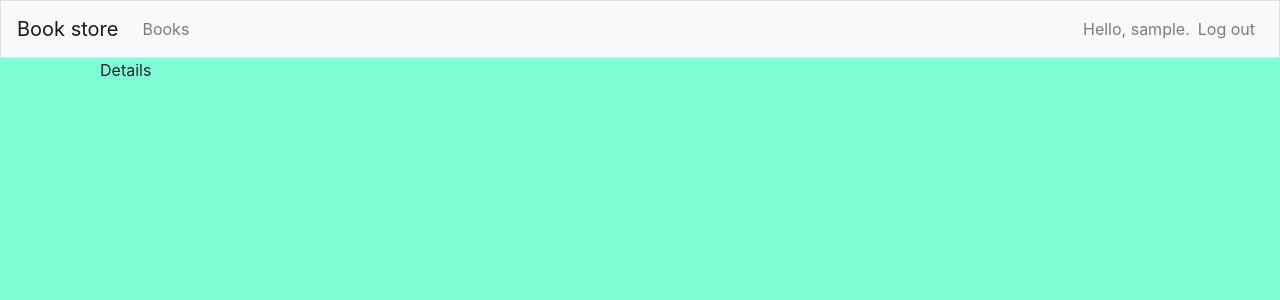
After one commit to danielamaaria/online_store, a Django app: page /details/1/ in a window 1280 px wide. The commit adds this page. Shown: the top 300 px of the page. Run offline with Django 3.2, Linux system fonts and the light colour scheme; a user stored in the database is signed in; tables that the repository leaves empty hold one stand-in row (values such as "Sample post"); some libraries are stand-ins or nearby versions.

Commit message:
Add book details page

```diff
--- a/store/urls.py
+++ b/store/urls.py
@@ -6,4 +6,5 @@ app_name = 'store'
 urlpatterns = [
     path('', views.index, name='index'),
     path('books/', views.books, name='books'),
+    path('details/<int:id>/', views.details, name='details'),
 ]
--- a/store/views.py
+++ b/store/views.py
@@ -13,9 +13,20 @@ def index(request):
 
 @login_required
 def books(request):
-    """Show all available books"""
+    """Show all available books."""
     book_list: [] = Book.objects.order_by('date_added')
     context = {
         "books": book_list
     }
     return render(request, 'store/books.html', context)
+
+
+@login_required
+def details(request, id):
+    """Show all available details of a book."""
+    book = Book.objects.filter(pk=id)
+    if not book:
+        raise FileNotFoundError
+
+    context = {"book": book[0]}
+    return render(request, 'store/details.html', context)
--- a/templates/store/books.html
+++ b/templates/store/books.html
@@ -24,7 +24,7 @@
                         {# Buttons #}
                         <div class="row mt-auto">
                             <div class="col">
-                                <a href="#" class="btn btn-primary" style="width: 105px;">Details
+                                <a href="{% url 'store:details' book.id %}" class="btn btn-primary" style="width: 105px;">Details
                                     <svg xmlns="http://www.w3.org/2000/svg" width="16" height="16" fill="currentColor"
                                          class="bi bi-book" viewBox="0 0 16 16" style="transform: translateY(-1px)">
                                         <path d="M1 2.828c.885-.37 2.154-.769 3.388-.893 1.33-.134 2.458.063 3.112.752v9.746c-.935-.53-2.12-.603-3.213-.493-1.18.12-2.37.461-3.287.811V2.828zm7.5-.141c.654-.689 1.782-.886 3.112-.752 1.234.124 2.503.523 3.388.893v9.923c-.918-.35-2.107-.692-3.287-.81-1.094-.111-2.278-.039-3.213.492V2.687zM8 1.783C7.015.936 5.587.81 4.287.94c-1.514.153-3.042.672-3.994 1.105A.5.5 0 0 0 0 2.5v11a.5.5 0 0 0 .707.455c.882-.4 2.303-.881 3.68-1.02 1.409-.142 2.59.087 3.223.877a.5.5 0 0 0 .78 0c.633-.79 1.814-1.019 3.222-.877 1.378.139 2.8.62 3.681 1.02A.5.5 0 0 0 16 13.5v-11a.5.5 0 0 0-.293-.455c-.952-.433-2.48-.952-3.994-1.105C10.413.809 8.985.936 8 1.783z"/>
--- /dev/null
+++ b/templates/store/details.html
@@ -0,0 +1,5 @@
+{% extends "store/base.html" %}
+
+{%  block content %}
+    <p>Details</p>
+{% endblock content %}
```
